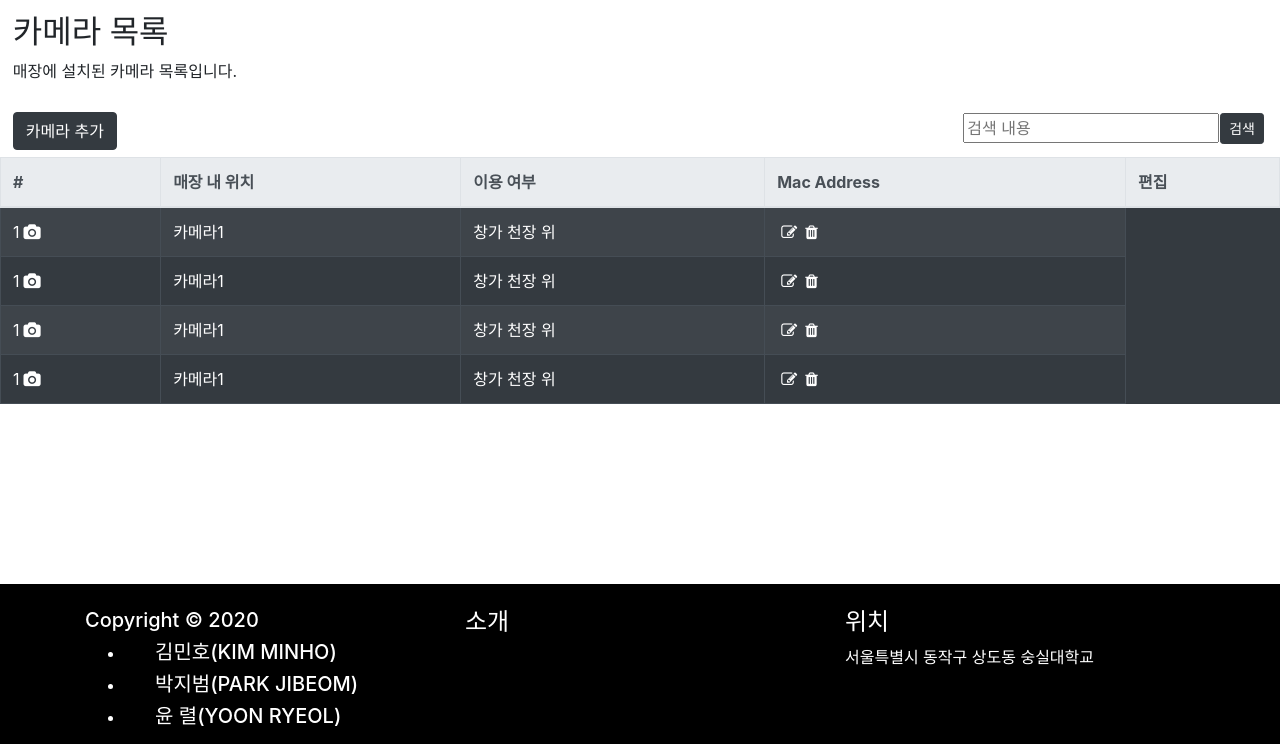
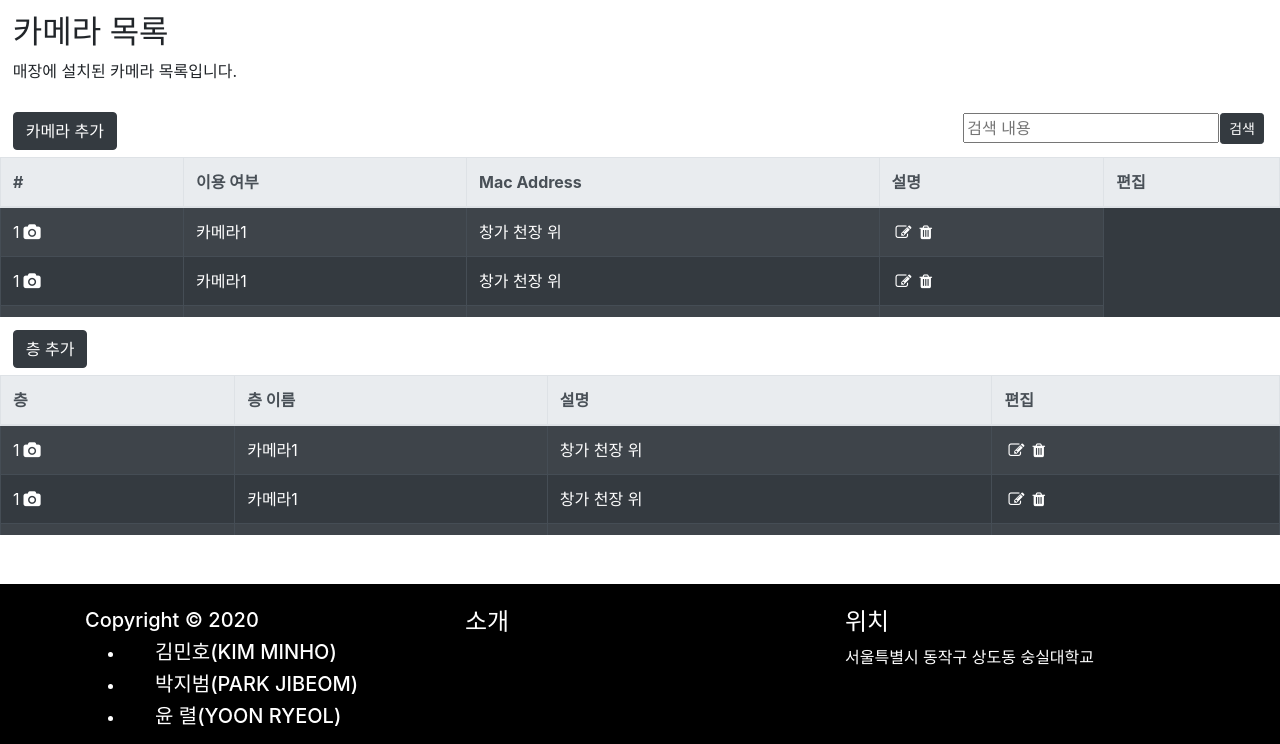
Before and after one commit to YoonRyeol/SEAT_WATCHER, a Django app: page /store_list/1/ in a window 1280 px wide. Shown: the part 56-800 px from the top of the page. Run offline with Django 3.2, Linux system fonts and the light colour scheme; data that the repository does not hold is empty; some libraries are stand-ins or nearby versions.

Commit message:
2020-08-22 | MH | make floor add function

```diff
--- a/manage.py
+++ b/manage.py
@@ -3,7 +3,7 @@ import os
 import sys
 
 if __name__ == '__main__':
-    os.environ.setdefault('DJANGO_SETTINGS_MODULE', 'SEAT_WATCHER.settings')
+    os.environ.setdefault('DJANGO_SETTINGS_MODULE', 'SEAT_WATCHER.local_settings')
     try:
         from django.core.management import execute_from_command_line
     except ImportError as exc:
--- a/watcher/templates/watcher/Camera_list.html
+++ b/watcher/templates/watcher/Camera_list.html
@@ -52,8 +52,8 @@
 		</div>
 
 		<!--모달 form-->
-			<!--카메라 정보 수정 모달 -->
-		<div class="modal fade" id="exampleModal" tabindex="-1" role="dialog" aria-labelledby="exampleModalLabel" aria-hidden="true">
+		<!--카메라 정보 수정 모달 -->
+		<div class="modal fade" id="modal_camera" tabindex="-1" role="dialog" aria-labelledby="exampleModalLabel" aria-hidden="true">
 		  <div class="modal-dialog" role="document">
 		    <div class="modal-content">
 		      <div class="modal-header">
@@ -85,8 +85,9 @@
 		    </div>
 		  </div>
 		</div>
+
 		<!--카메라 추가 모달 -->
-		<div class="modal fade" id="addModal" tabindex="-1" role="dialog" aria-labelledby="exampleModalLabel" aria-hidden="true">
+		<div class="modal fade" id="modal_camera_add_btn" tabindex="-1" role="dialog" aria-labelledby="exampleModalLabel" aria-hidden="true">
 		  <div class="modal-dialog" role="document">
 		    <div class="modal-content">
 		      <div class="modal-header">
@@ -113,36 +114,72 @@
 		      </div>
 		      <div class="modal-footer">
 		        <button type="button" class="btn btn-secondary" data-dismiss="modal">닫기</button>
-		        <button id ="add_camera_btn" type="button" data-dismiss="modal" class="btn btn-primary">기기 추가</button>
+		        <button id ="modal_add_camera_btn" type="button" data-dismiss="modal" class="btn btn-primary">기기 추가</button>
 		      </div>
 		    </div>
 		  </div>
 		</div>
+
+		<!--층 수 추가 모달 -->
+		<div class="modal fade" id="modal_floor" tabindex="-1" role="dialog" aria-labelledby="exampleModalLabel" aria-hidden="true">
+		  <div class="modal-dialog" role="document">
+		    <div class="modal-content">
+		      <div class="modal-header">
+		        <h5 class="modal-title" id="exampleModalLabel"></h5>
+		        <button type="button" class="close" data-dismiss="modal" aria-label="Close">
+		          <span aria-hidden="true">&times;</span>
+		        </button>
+		      </div>
+		      <div class="modal-body">
+		        <form>
+		          <div class="form-group">
+		            <label for="floor_name" class="col-form-label">층 이름 :</label>
+		            <input type="text" class="form-control" id="modal_floor_name" value="">
+		          </div>
+		          <div class="form-group">
+		            <label for="floor_num" class="col-form-label">층 수 :</label>
+		           <input type="text" class="form-control" id="modal_floor_num" value="">
+		          </div>
+		          <div class="form-group">
+		            <label for="description" class="col-form-label">설명 :</label>
+		            <textarea class="form-control" id="modal_floor_description"></textarea>
+		          </div>
+		        </form>
+		      </div>
+		      <div class="modal-footer">
+		        <button type="button" class="btn btn-secondary" data-dismiss="modal">닫기</button>
+		        <button id ="modal_add_floor_btn" type="button" data-dismiss="modal" class="btn btn-primary"> 추가</button>
+		      </div>
+		    </div>
+		  </div>
+		</div>
+
 		<!--모달 form 끝-->
 
-		<button style="float :left; margin-left : 1%;" id="add_button" data-toggle="modal" data-target="#addModal" type="button" class="btn btn-dark">카메라 추가</button>
+		<!--카메라 테이블 시작-->
+		<button style="float :left; margin-left : 1%; " id="add_button" data-toggle="modal" data-target="#modal_camera_add_btn" type="button" class="btn btn-dark">카메라 추가</button>
 
-		<div class="table-responsive" style="height : 45vh; overflow: scroll;" >
+		<div class="table-responsive" style="height : 20vh; overflow: scroll;" >
 		<!-- Table -->
 			<table class="table table-striped table-bordered table-dark table-hover">
 				<thead class="thead-light">
 					<tr>
 						<th data-column-id ="numeric" class="th-sm">#</th>
-						<th data-column-id ="location" class="th-sm">매장 내 위치</th>
 						<th data-column-id ="available" class="th-sm">이용 여부</th>
 						<th data-column-id ="mac-address" class="th-sm">Mac Address</th>
+						<th data-column-id ="description" class="th-sm">설명</th>
 						<th data-column-id ="edit" class="th-sm">편집</th>
 					</tr>
 				</thead>
 
-				<tbody name="{{store_id}}"> <!--store_id 저장-->
+				<tbody id="tbody_camera" name="{{store_id}}"> <!--store_id 저장-->
 					{% for list in camera_list%}
 					<tr id="tr_list_{{list.pk}}">
 						<td id="c_num_{{list.pk}}" >{{list.pk}}<i style="margin:4px" class="fa fa-camera"></i></td>
-  						<td>{{list.cur_pic}}</td>
-  						<td>{{list.pk}}<i style="margin:4px" class="fa fa-eye"></i></td>
+  						<td><i style="margin:4px" class="fa fa-eye"></i></td>
   						<td>{{list.mac_addr}}</td>
-  						<td><i type="button" name="{{list.pk}}" data-toggle="modal" data-target="#exampleModal"  style="margin:4px" class="fa fa-edit" id="td_edit_button"><input type="hidden" name= "{{list.pk}}"></i><i style="margin:4px" class="fa fa-trash" name= "{{list.pk}}" id="td_delete_button"></i></td>
+  						<td>{{list.description}}</td>
+  						<td><i type="button" name="{{list.pk}}" data-toggle="modal" data-target="#modal_camera"  style="margin:4px" class="fa fa-edit" id="td_edit_button"><input type="hidden" name= "{{list.pk}}"></i><i style="margin:4px" class="fa fa-trash" name= "{{list.pk}}" id="td_delete_button"></i></td>
   					</tr>
   					{% endfor %}
 
@@ -151,6 +188,38 @@
   			</table>
 
   		</div><!--container-fluid-->
+  		<!-- 카메라 테이블 끝 -->
+
+  		<button style="float :left; margin-top: 1%; margin-left : 1%; margin-bottom : 0.5%" id="add_floor_button" data-toggle="modal" data-target="#modal_floor" type="button" class="btn btn-dark" name="{{store_id}}">층 추가</button>
+
+  		<!--가게층 정보 리스트 테이블 시작 -->
+		<div class="table-responsive" style="height : 20vh; overflow: scroll;" >
+		<!-- Table -->
+			<table class="table table-striped table-bordered table-dark table-hover">
+				<thead class="thead-light">
+					<tr>
+						<th data-column-id ="th_floor_num" class="th-sm">층</th>
+						<th data-column-id ="th_floor_name" class="th-sm">층 이름</th>
+						<th data-column-id ="th_description" class="th-sm">설명</th>
+						<th data-column-id ="th_edit" class="th-sm">편집</th>
+					</tr>
+				</thead>
+				<tbody id="tbody_floor" name="{{store_id}}"> <!--store_id 저장-->
+					{% for list in floor_list%}
+					<tr id="tr_list_{{list.pk}}">
+						<td id="c_num_{{list.pk}}" >{{list.floor_num}}<i style="margin:4px" class="fa fa-camera"></i></td>
+  						<td>{{list.name}}</td>
+  						<td>{{list.description}}<i style="margin:4px" class="fa fa-eye"></i></td>
+  						<td><i type="button" name="{{list.pk}}" data-toggle="modal" data-target="#modal_camera"  style="margin:4px" class="fa fa-edit" id="td_edit_button"><input type="hidden" name= "{{list.pk}}"></i><i style="margin:4px" class="fa fa-trash" name= "{{list.pk}}" id="td_delete_button"></i></td>
+  					</tr>
+  					{% endfor %}
+
+
+  				</tbody>
+  			</table>
+
+  		</div><!--container-fluid-->
+  		<!--가게층 정보 리스트 테이블 끝-->
 
 </div>
 
@@ -246,7 +315,7 @@
 			}
 		});
 		/*카메라 추가 기능 in 모달 */
-		$(document).on('click', '#add_camera_btn', function(e) {
+		$(document).on('click', '#modal_add_camera_btn', function(e) {
 			var camera_location = $('#modal_camera_location').val();
 			var camera_description = $('#modal_camera_description').val();
 			var store_id = "{{store_id}}"
@@ -263,12 +332,17 @@
 						'cur_pic' : camera_location,
 						'description' : camera_description,
 						'store_id' : store_id,
-											},
+					},
 					type : 'GET',
 					success: function(data) {
 						console.log('save')
-						$('tbody').append('<tr id="tr_list_'+data.pk+'"><td id="'+data.pk+'" >'+data.pk+'<i style="margin:4px" class="fa fa-camera"></i></td><td>'+data.cur_pic+'</td><td>'+data.pk+'<i style="margin:4px" class="fa fa-eye"></i></td><td>'+data.mac_addr+'</td><td><i type="button" name="'+data.pk+'" data-toggle="modal" data-target="#exampleModal"  style="margin:4px" class="fa fa-edit" id="td_edit_button"><input type="hidden" name= "'+data.pk+'"></i><i style="margin:4px" class="fa fa-trash" name= "'+data.pk+'" id="td_delete_button"></i></td></tr>')
+						$('#tbody_camera').append('<tr id="tr_list_'+data.pk+'"><td id="c_num_'+data.pk+'" >'+data.pk+'<i style="margin:4px" class="fa fa-camera"></i></td><td><i style="margin:4px" class="fa fa-eye"></i></td><td>'+data.mac_addr+'</td><td>'+data.description+'</td><td><i type="button" name="'+data.pk+'" data-toggle="modal" data-target="#modal_camera"  style="margin:4px" class="fa fa-edit" id="td_edit_button"><input type="hidden" name= "'+data.pk+'"></i><i style="margin:4px" class="fa fa-trash" name= "'+data.pk+'" id="td_delete_button"></i></td></tr>');
+
 					},
+					error: function (error) {
+						alert('error; ' + eval(error));
+					}
+
 				});
 				return true;
 			}
@@ -279,6 +353,42 @@
 
 
 		});
+		/* 층 추가 modal 버튼 */
+		$(document).on('click', '#modal_add_floor_btn', function(e) {
+			var store_id = "{{store_id}}"
+			var floor_name = $('#modal_floor_name').val();
+			var floor_num = $('#modal_floor_num').val();
+			var description = $('#modal_floor_description').val();
+			console.log(store_id);
+
+			if(confirm("정말 추가 하시겠습니까?")) {
+				$.ajax({
+					url : "{% url 'watcher:ajax_add_floor_info' %}",
+					dataType : "json",
+					type :'GET',
+					data : {
+						'store_id' : store_id,
+						'floor_name' : floor_name,
+						'floor_num' : floor_num,
+						'description' : description,
+					},
+					success : function(data) {
+						console.log(data.pk);
+						console.log(data.floor_num);
+						$('#tbody_floor').append('<tr id="tr_list_'+data.pk+'"><td id="c_num_'+data.pk+'">'+data.floor_num+'<i style="margin:4px" class="fa fa-camera"></i></td><td>'+data.name+'</td><td>'+data.description+'<i style="margin:4px" class="fa fa-eye"></i></td><td><i type="button" name="'+data.pk+'" data-toggle="modal" data-target="#modal_camera"  style="margin:4px" class="fa fa-edit" id="td_edit_button"><input type="hidden" name= "'+data.pk+'"></i><i style="margin:4px" class="fa fa-trash" name= "'+data.pk+'" id="td_delete_button"></i></td></tr>')
+					},
+					error: function (error) {
+							alert('error; ' + eval(error));
+					}
+				});
+				return true;
+			}
+			else
+			{
+				return false
+			}
+
+		});
 
 	</script>
 
--- a/watcher/templates/watcher/store_list.html
+++ b/watcher/templates/watcher/store_list.html
@@ -78,6 +78,7 @@
 		</div>
 		<!--모달 form 끝-->
 
+		<!--카메라 리스트 테이블 시작 -->
 		<!--검색창-->
 		<div class="container-fluid" style="">
 			<form class="form-inline" style="float: right; padding-bottom : 1%;">
@@ -112,6 +113,8 @@
   			</table>
 
   		</div><!--container-fluid-->
+  		<!--카메라 리스트 테이블 끝-->
+
 
 </div>
 
--- a/watcher/urls.py
+++ b/watcher/urls.py
@@ -20,4 +20,5 @@ urlpatterns = [
 	path('get_camera_info_row',apis.get_camera_info, name='ajax_get_camera_info'),
 	path('delete_camera_list',apis.delete_camera_list, name='ajax_delete_camera_list'),
 	path('api/send_seat_data', apis.send_seat_data, name='send_seat_data'),
+	path('add_floor_info',apis.add_floor_info, name='ajax_add_floor_info'),
  ]
--- a/watcher/views.py
+++ b/watcher/views.py
@@ -9,7 +9,8 @@ import json
 # Create your views here.
 def Camera_list(request,store_id) :
 	camera_list = Camera.objects.filter(store_id = store_id)
-	return render(request, 'watcher/Camera_list.html',{"camera_list": camera_list, "store_id" : store_id } )
+	floor_list = Floor.objects.filter(store_id = store_id)
+	return render(request, 'watcher/Camera_list.html',{"camera_list": camera_list, "store_id" : store_id ,"floor_list" : floor_list,} )
 
 def table_set(request):
 	"""
```
Also changed, not shown: watcher/apis.py (+59 -38 lines).
